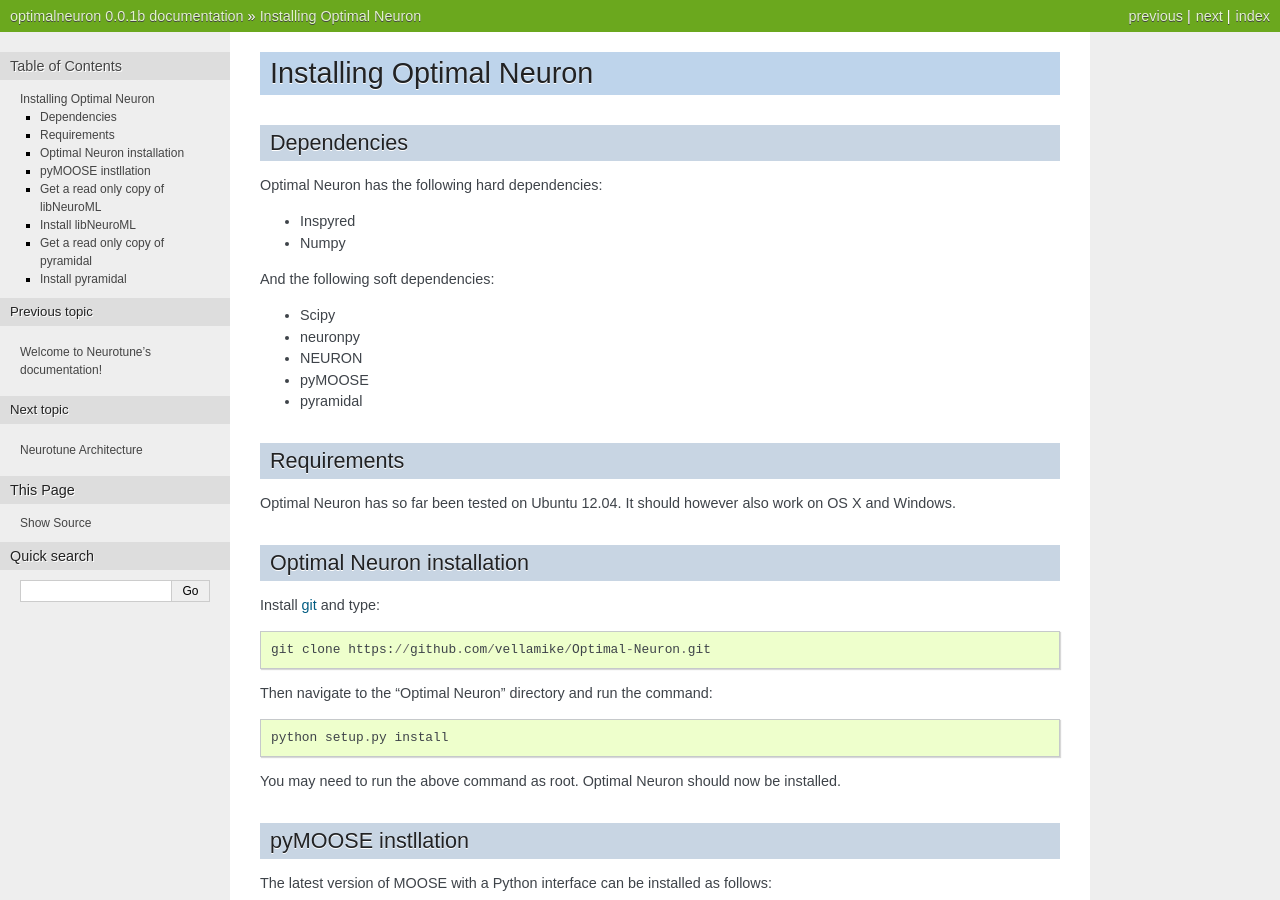
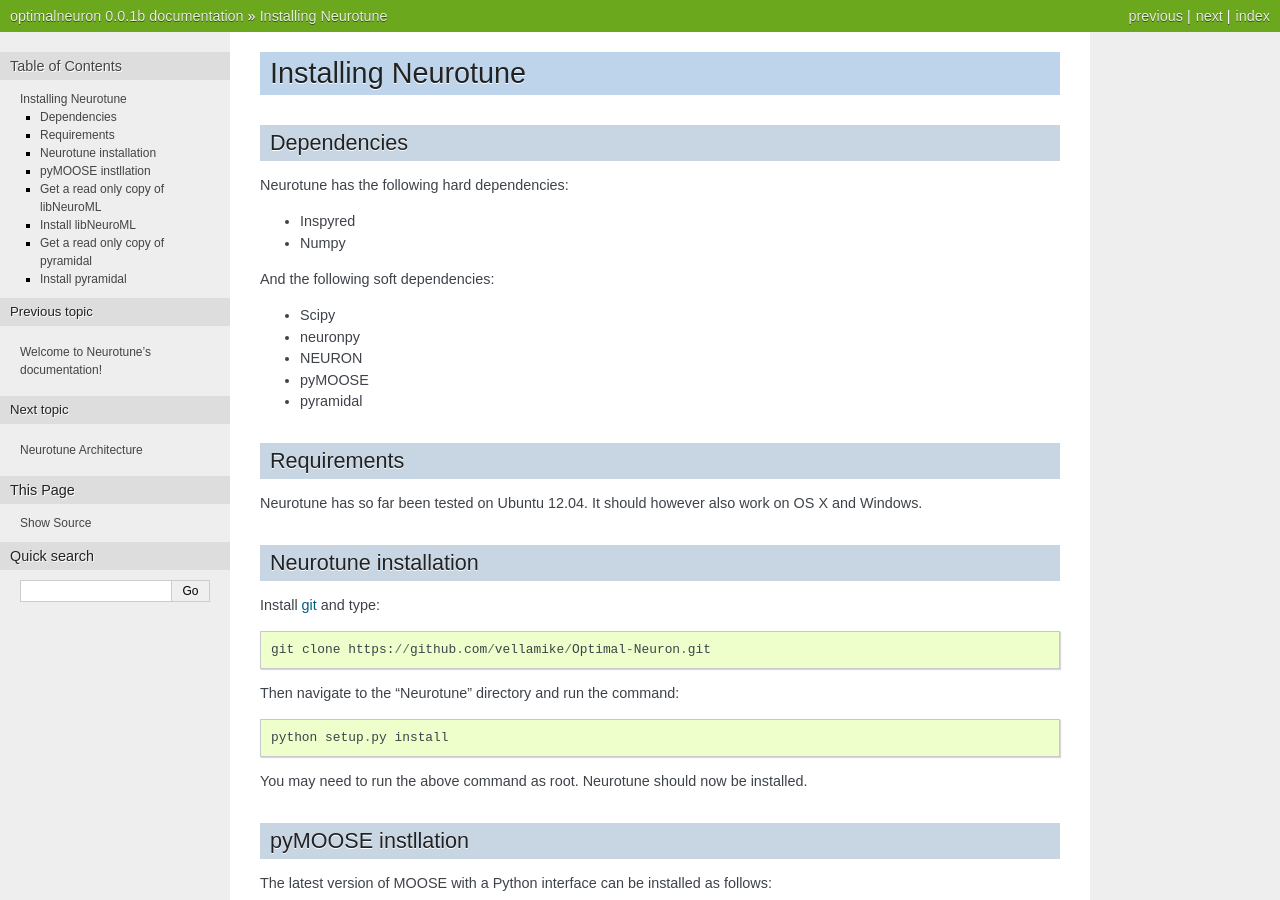
Before and after one commit to NeuralEnsemble/neurotune, a Sphinx documentation site: the page built from doc/installation.rst, in a window 1280 px wide and 900 px high. Built offline with Sphinx 7.4.7, drawn with Linux system fonts in a browser that asks for light colours; pages that are not in the unit, such as notebooks, are missing from menus; some of the changed text lies outside the part shown.

Commit message:
updated installation info

```diff
--- a/doc/installation.rst
+++ b/doc/installation.rst
@@ -1,10 +1,10 @@
-Installing Optimal Neuron
+Installing Neurotune
 ========================
 
 Dependencies
 ------------
 
-Optimal Neuron has the following hard dependencies:
+Neurotune has the following hard dependencies:
 
 * Inspyred
 * Numpy
@@ -19,11 +19,11 @@ And the following soft dependencies:
 
 Requirements
 ---------------------
-Optimal Neuron has so far been tested on Ubuntu 12.04.
+Neurotune has so far been tested on Ubuntu 12.04.
 It should however also work on OS X and Windows.
 
 
-Optimal Neuron installation
+Neurotune installation
 ---------------------
 Install `git`_ and type:
 
@@ -31,13 +31,13 @@ Install `git`_ and type:
 
     git clone https://github.com/vellamike/Optimal-Neuron.git
 
-Then navigate to the "Optimal Neuron" directory and run the command:
+Then navigate to the "Neurotune" directory and run the command:
 
 ::
 
    python setup.py install
 
-You may need to run the above command as root. Optimal Neuron should now be installed.
+You may need to run the above command as root. Neurotune should now be installed.
 
 pyMOOSE instllation
 -------------------
```
